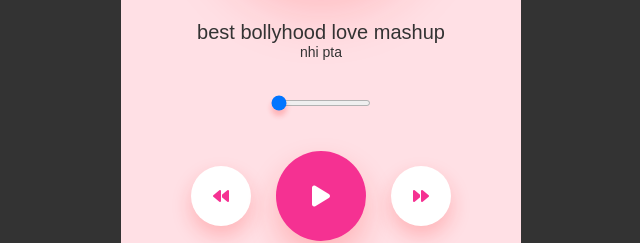
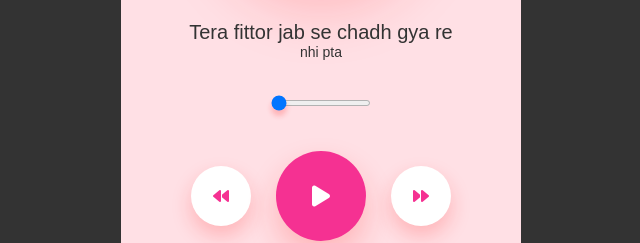
Before and after one commit to Niraj12chaudhary/music-app, a plain HTML site: page index.html in a window 1280 px wide. Shown: the part 413-656 px from the top of the page, 319-959 px from the left. Drawn offline with Linux system fonts and the light colour scheme.

Commit message:
Update index.html

```diff
--- a/index.html
+++ b/index.html
@@ -23,7 +23,7 @@
     </nav>
     <img src="thumbnail.png" class="song-img">
 <h1>
- best bollyhood love mashup
+ Tera fittor jab se chadh gya re
 </h1>
 <p> nhi pta</p>
 <audio  id="song">
```
